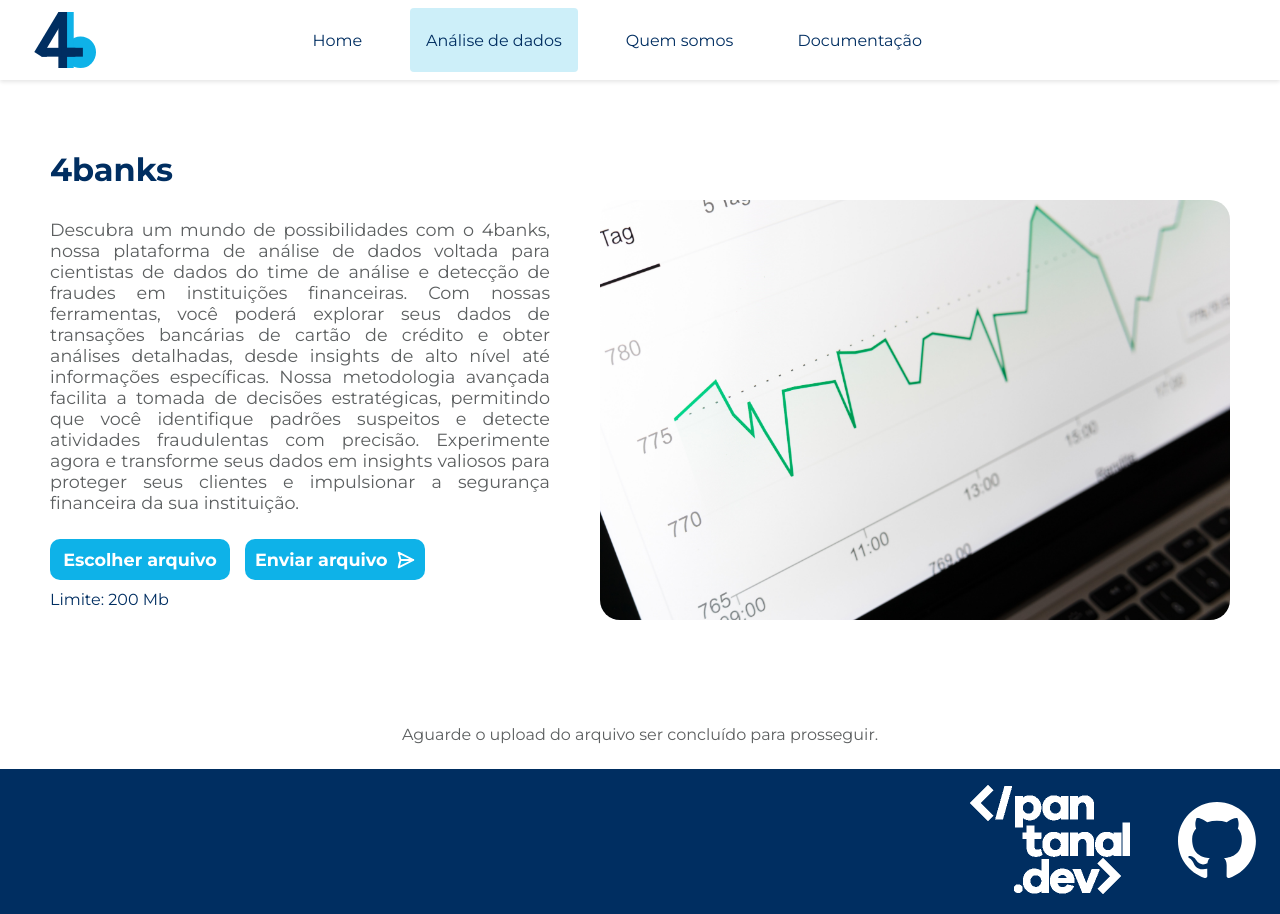
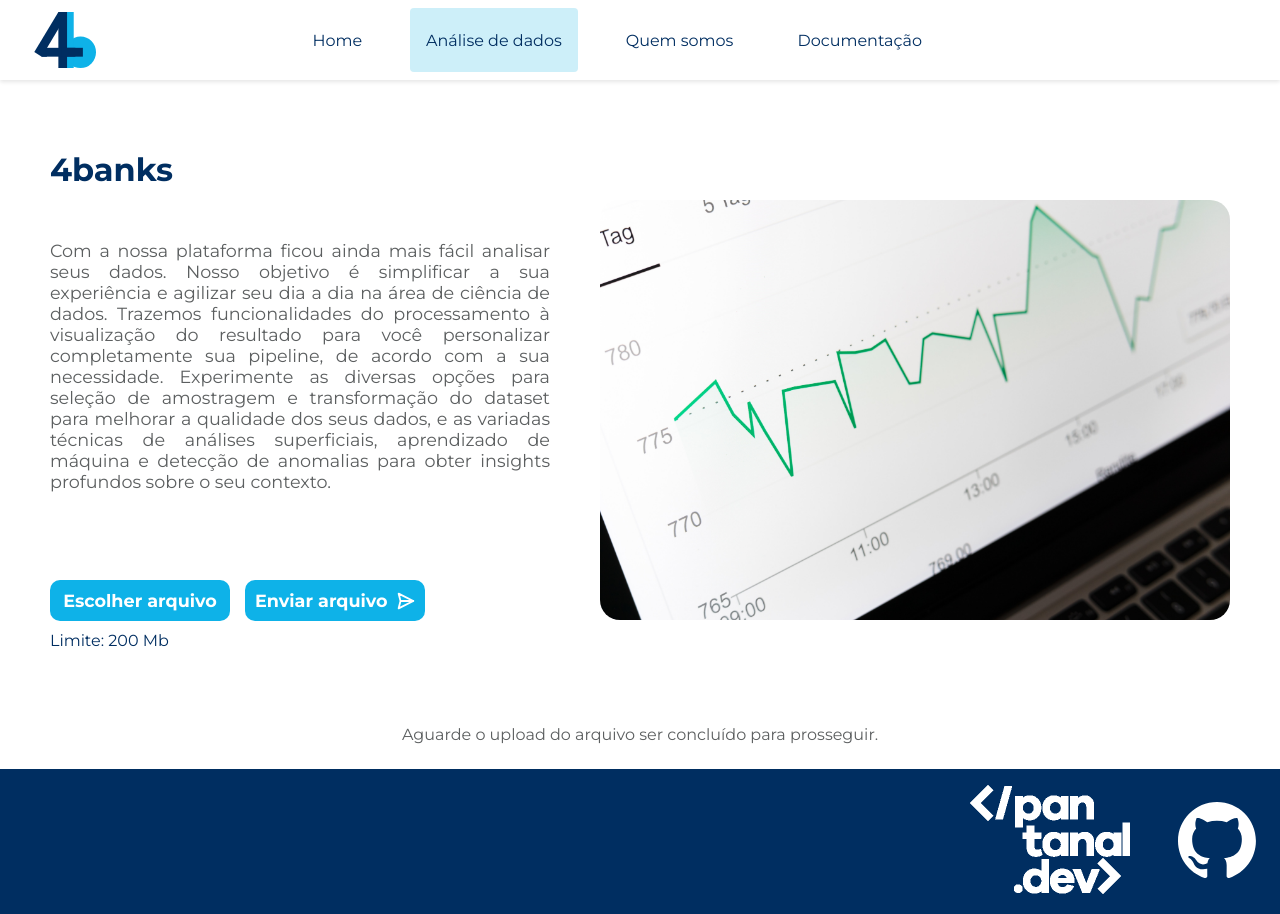
Before and after one commit to 4Banks/frontend, a React (Create React App) app: page /analise in a window 1280 px wide. Built offline with nearby package versions, Linux system fonts and the light colour scheme.

Commit message:
update(Análise de dados) Atualizando texto da descrição

```diff
--- a/src/pages/data-analysis/index.js
+++ b/src/pages/data-analysis/index.js
@@ -674,7 +674,9 @@ function DataAnalysis() {
         <div className="data_analysis_intro">
           <div className="data_analysis_intro_info">
             <h1 className="title_home">4banks</h1>
-            <p className='data_analysis_intro_info_text'>Descubra um mundo de possibilidades com o 4banks, nossa plataforma de análise de dados voltada para cientistas de dados do time de análise e detecção de fraudes em instituições financeiras. Com nossas ferramentas, você poderá explorar seus dados de transações bancárias de cartão de crédito e obter análises detalhadas, desde insights de alto nível até informações específicas. Nossa metodologia avançada facilita a tomada de decisões estratégicas, permitindo que você identifique padrões suspeitos e detecte atividades fraudulentas com precisão. Experimente agora e transforme seus dados em insights valiosos para proteger seus clientes e impulsionar a segurança financeira da sua instituição.</p>
+            <p className='data_analysis_intro_info_text'>Com a nossa plataforma ficou ainda mais fácil analisar seus dados. Nosso objetivo é simplificar a sua experiência e agilizar seu dia a dia na área de ciência de dados.
+Trazemos funcionalidades do processamento à visualização do resultado para você personalizar completamente sua pipeline, de acordo com a sua necessidade.
+Experimente as diversas opções para seleção de amostragem e transformação do dataset para melhorar a qualidade dos seus dados, e as variadas técnicas de análises superficiais, aprendizado de máquina e detecção de anomalias para obter insights profundos sobre o seu contexto.</p>
             <CsvUpload onUploadSuccess={handleUploadSuccess} />
           </div>
           <div className="data_analysis_intro_info_image_container">
--- a/src/styles/data-analysis.css
+++ b/src/styles/data-analysis.css
@@ -25,7 +25,9 @@
 .data_analysis_intro_info {
     display: flex;
     flex-direction: column;
+    justify-content: space-between;
     max-width: 520px;
+    max-height: 500px;
     margin-left: 50px;
 }
 
```
